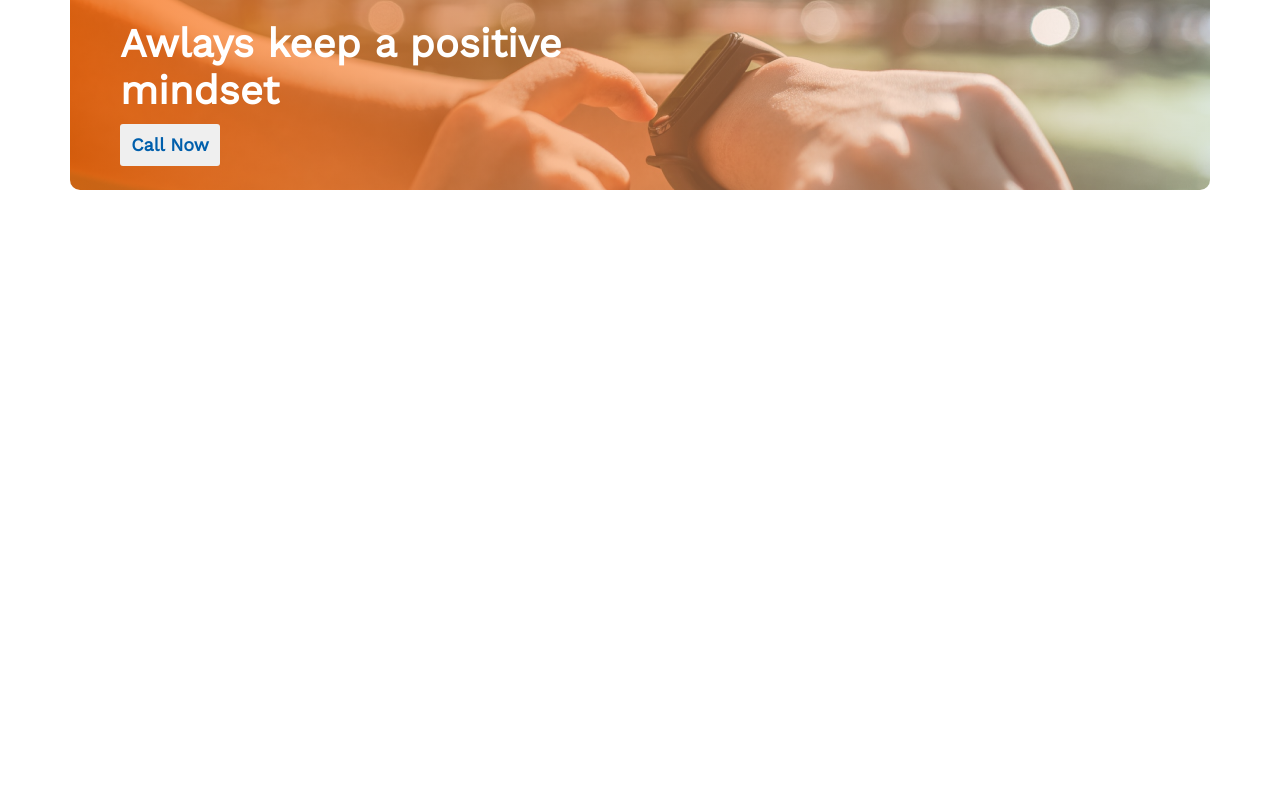
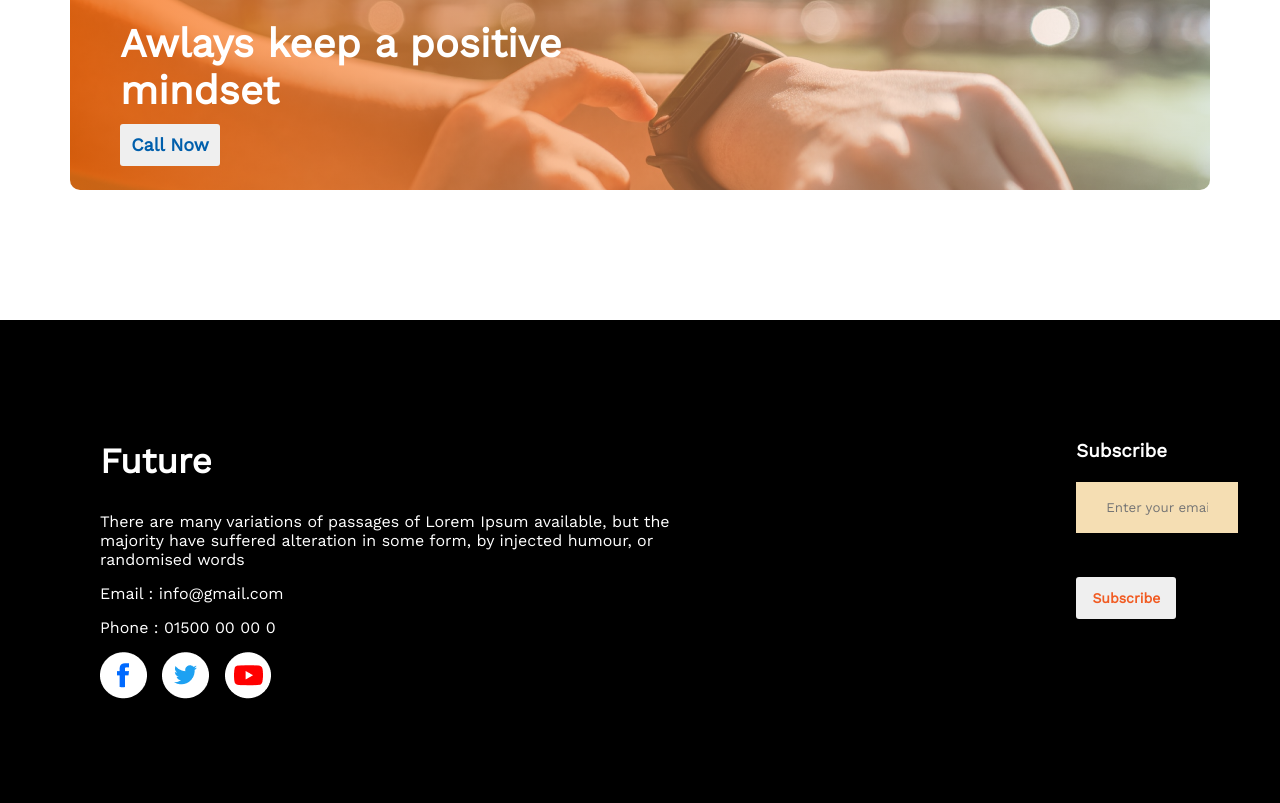
Before and after one commit to Rifat39/Assignment-1, a plain HTML site: page index.html in a window 1280 px wide. Shown: the part 2472-3275 px from the top of the page. Before the commit the page ends 2792 px from the top, so only its background shows below. Drawn offline with nearby package versions, Linux system fonts and the light colour scheme.

Commit message:
Project-end

```diff
--- a/index.html
+++ b/index.html
@@ -102,5 +102,34 @@
         </div>
       </section>
     </main>
+    <!-- end section -->
+    <footer class="contact">
+      <div>
+        <h3 class="end-title1">Future</h3>
+        <p class="footer-description">
+          There are many variations of passages of Lorem Ipsum available, but
+          the majority have suffered alteration in some form, by injected
+          humour, or randomised words
+        </p>
+        <p class="footer-description">Email : <a href=""> info@gmail.com</a></p>
+        <p class="footer-description">Phone : 01500 00 00 0</p>
+        <a class="blank-space1" href=""
+          ><img src="images/icons/fb.png" alt="facebook"
+        /></a>
+        <a class="blank-space" href=""
+          ><img src="images/icons/twitter.png" alt="twitter"
+        /></a>
+        <a class="blank-space" href=""
+          ><img src="images/icons/youtube.png" alt="youtube"
+        /></a>
+      </div>
+      <div>
+        <h3 class="end-title2">Subscribe</h3>
+        <form action="">
+          <input type="email" name="" id="" placeholder="Enter your email" />
+          <input class="btn-end" type="submit" value="Subscribe" />
+        </form>
+      </div>
+    </footer>
   </body>
 </html>
--- a/styles/style.css
+++ b/styles/style.css
@@ -175,3 +175,64 @@
   margin-right: 200px;
   margin-left: 50px;
 }
+/* end section */
+a {
+  text-decoration: none;
+  color: white;
+}
+a:hover {
+  color: yellow;
+}
+.contact {
+  display: flex;
+  background: black;
+  color: white;
+  padding-top: 120px;
+  padding-bottom: 100px;
+}
+.end-title1 {
+  text-align: left;
+  font-weight: 700;
+  font-size: 35px;
+  margin-bottom: 30px;
+  padding-left: 100px;
+}
+.footer-description {
+  padding-left: 100px;
+  text-align: left;
+  padding-right: 400px;
+  padding-bottom: 15px;
+}
+.end-title2 {
+  padding-bottom: 20px;
+}
+.btn-end {
+  font-weight: bold;
+  font-size: 14px;
+  line-height: 20px;
+  text-align: center;
+  width: 100px;
+  height: 42px;
+  left: 1100px;
+  top: 578px;
+  border-radius: 3px;
+  border: 0;
+  color: #f15b22;
+  margin-top: 20px;
+}
+.contact input[type="email"] {
+  margin-bottom: 24px;
+  border: 0;
+  width: 50%;
+  padding: 18px 30px;
+  background-color: wheat;
+}
+.email {
+  margin-left: 0;
+}
+.blank-space1 {
+  margin-left: 100px;
+}
+.blank-space {
+  margin-left: 10px;
+}
```
